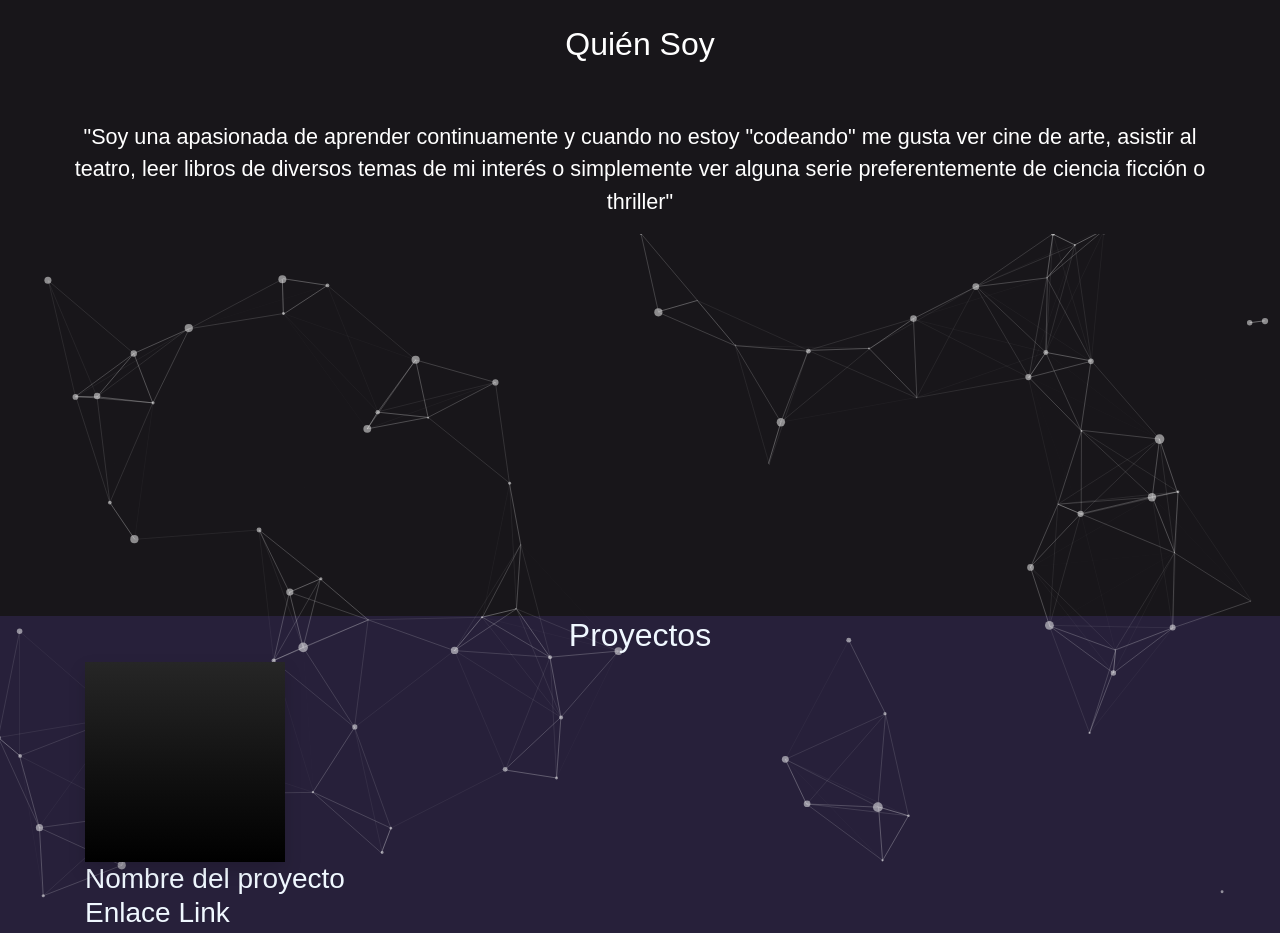
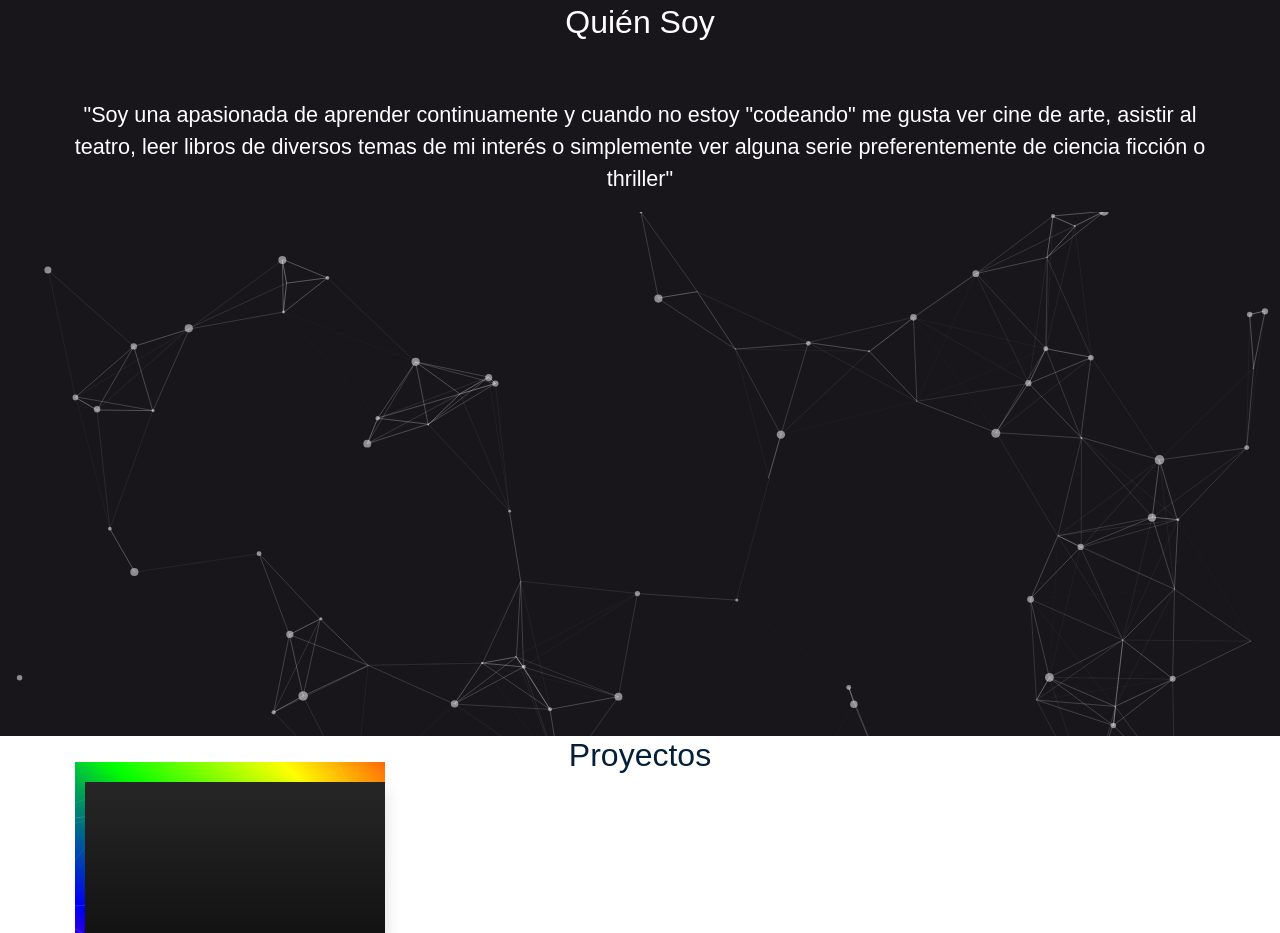
Before and after one commit to March-Hdz-Carba/March-Hdz-Carba.github.io, a website: page src/index.html in a window 1280 px wide. Shown: the part 872-1805 px from the top of the page. Drawn offline with nearby package versions, Linux system fonts and the light colour scheme; files that its build step writes are made by us from their sources; animation ran at ten frames a second.

Commit message:
Create change on designe

```diff
--- a/src/AboutMe.css
+++ b/src/AboutMe.css
@@ -1,12 +1,12 @@
 /*Efect with particles.js*/
 #particles-js{
-    height: 85vh;
+    height: 100vh;
     background: rgb(24, 22, 26);
 }
 
 
 
 .textAboutme{
-    padding-top: 8%;
+    padding-top: 6%;
     color:#fff;
 }
--- a/src/Name.css
+++ b/src/Name.css
@@ -20,11 +20,14 @@
         rgb(21, 255, 0), rgb(98, 0, 255), rgb(204, 0, 255));
     mix-blend-mode: color;
     pointer-events: none;
-
+    transform: translateZ(0);
 }
 
 video{
     object-fit: cover;
+    /* width: 100%; */
+    /* justify-content: center;
+    align-items: center; */
 }
 
 .nameStyle {
@@ -65,6 +68,94 @@ h1 span {
     display: inline-block;
     animation: animate 2s linear forwards;
 }
+
+
+@keyframes animate{
+    0% {opacity: 0;
+        transform: rotateY(90deg);
+        /* filter: blur(10px) */
+        /* box-shadow: 0px 0px 0px; */
+    }
+    100% {opacity: 4;
+        transform: rotateY(0deg);
+        /* filter: blur(0px) */
+    }
+}
+
+.sloganStyle {
+    opacity: 0;
+    display: inline-block;
+    animation: animate 3.8s linear forwards;
+}
+
+h1 span:nth-child(1)
+    {
+        animation-delay: 0.5s;
+    }
+h1 span:nth-child(2)
+    {
+        animation-delay: 0.6s;
+    }
+h1 span:nth-child(3)
+    {
+        animation-delay: 0.7s;
+    }
+h1 span:nth-child(4)
+    {
+        animation-delay: 0.8s;
+    }
+h1 span:nth-child(5)
+    {
+        animation-delay: 0.9s;
+    }
+h1 span:nth-child(6)
+    {
+        animation-delay: 1s;
+    }
+h1 span:nth-child(7)
+    {
+        animation-delay: 1.2s;
+    }
+h1 span:nth-child(8)
+    {
+        animation-delay: 1.4s;
+    }
+h1 span:nth-child(9)
+    {
+        animation-delay: 1.6s;
+    }
+h1 span:nth-child(10)
+    {
+        animation-delay: 1.8s;
+    }
+h1 span:nth-child(11)
+    {
+        animation-delay: 2s;
+    }
+h1 span:nth-child(12)
+    {
+        animation-delay: 2.2s;
+    }
+h1 span:nth-child(13)
+    {
+        animation-delay: 2.4s;
+    }
+h1 span:nth-child(14)
+    {
+        animation-delay: 2.6s;
+    }
+h1 span:nth-child(15)
+    {
+        animation-delay: 2.8s;
+    }
+h1 span:nth-child(16)
+    {
+        animation-delay: 2.9s;
+    }
+h1 span:nth-child(17)
+    {
+        animation-delay: 3s;
+    }
 
 @media (max-width: 1024px){
     .nameStyle {
@@ -259,89 +350,3 @@ h1 span {
         width: 90%;
     }
     }
-
-@keyframes animate{
-    0% {opacity: 0;
-        transform: rotateY(90deg);
-        filter: blur(10px)
-    }
-    100% {opacity: 2;
-        transform: rotateY(0deg);
-        filter: blur(0px)
-    }
-}
-
-.sloganStyle {
-    opacity: 0;
-    display: inline-block;
-    animation: animate 3.8s linear forwards;
-}
-
-h1 span:nth-child(1)
-{
-    animation-delay: 0.5s;
-}
-h1 span:nth-child(2)
-{
-    animation-delay: 0.6s;
-}
-h1 span:nth-child(3)
-{
-    animation-delay: 0.7s;
-}
-h1 span:nth-child(4)
-{
-    animation-delay: 0.8s;
-}
-h1 span:nth-child(5)
-{
-    animation-delay: 0.9s;
-}
-h1 span:nth-child(6)
-{
-    animation-delay: 1s;
-}
-h1 span:nth-child(7)
-{
-    animation-delay: 1.2s;
-}
-h1 span:nth-child(8)
-{
-    animation-delay: 1.4s;
-}
-h1 span:nth-child(9)
-{
-    animation-delay: 1.6s;
-}
-h1 span:nth-child(10)
-{
-    animation-delay: 1.8s;
-}
-h1 span:nth-child(11)
-{
-    animation-delay: 2s;
-}
-h1 span:nth-child(12)
-{
-    animation-delay: 2.2s;
-}
-h1 span:nth-child(13)
-{
-    animation-delay: 2.4s;
-}
-h1 span:nth-child(14)
-{
-    animation-delay: 2.6s;
-}
-h1 span:nth-child(15)
-{
-    animation-delay: 2.8s;
-}
-h1 span:nth-child(16)
-{
-    animation-delay: 3s;
-}
-h1 span:nth-child(17)
-{
-    animation-delay: 3.2s;
-}
--- a/src/Projects.css
+++ b/src/Projects.css
@@ -1,13 +1,28 @@
 .projects{
-    background: rgb(39, 32, 58);
+    /* background: rgb(39, 32, 58); */
     margin: 0;
     padding: 0;
-    color: aliceblue;
+    color: rgb(4, 32, 56);
 }
 
 .shadow{
   position: relative;
-  width: 200px;
-  height: 200px;
+  /* margin: 200px auto 0; */
+  width: 300px;
+  height: 300px;
   background: linear-gradient(0deg,#000,#262626);
 }
+
+.shadow::before{
+  content: '';
+  position: absolute;
+  top: -20px;
+  left: -10px;
+  /* right: -20px;
+  bottom: -20px;  */
+  background: linear-gradient(45deg,#fb0094,#0000ff,#00ff00,#ffff00,#ff000f,#fb0094,#0000ff,#00ff00,#ffff00,#ff000f);
+  background-size: 400%;
+  width: calc(100% + 10px);
+  height: calc(100% + 10px);
+  z-index: -1;
+}
--- a/src/index.html
+++ b/src/index.html
@@ -5,6 +5,7 @@
     <meta name="viewport" content="width=device-width, initial-scale=1, minimum-scale=1, maximum-scale=1">
     <meta http-equiv="X-UA-Compatible" content="ie=edge">
     <title>Portafolio</title>
+    <link rel="dns-prefetch" href="https://www.google-analytics.com/">
     <link rel="stylesheet" href="https://stackpath.bootstrapcdn.com/bootstrap/4.3.1/css/bootstrap.min.css" integrity="sha384-ggOyR0iXCbMQv3Xipma34MD+dH/1fQ784/j6cY/iJTQUOhcWr7x9JvoRxT2MZw1T" crossorigin="anonymous">
     <link href="https://stackpath.bootstrapcdn.com/font-awesome/4.7.0/css/font-awesome.min.css" rel="stylesheet" integrity="sha384-wvfXpqpZZVQGK6TAh5PVlGOfQNHSoD2xbE+QkPxCAFlNEevoEH3Sl0sibVcOQVnN" crossorigin="anonymous">
     <link rel="stylesheet" type="text/css" href="style.css">
@@ -103,8 +104,8 @@
     <!--Section of About me-->
     <div id="particles-js">
         <section class="aboutMe" id="aboutMe">
-            <div class="container" >
-                <div class="row text-center justify-content-center textAboutme ">
+            <div class="container">
+                <div class="row text-center justify-content-center textAboutme">
                     <h2>
                         Quién Soy
                     </h2>
@@ -118,6 +119,7 @@
             </div>
         </section>
     </div>
+
 
     <!--Section of Projects-->
     <section class="projects" id="projects">
@@ -267,26 +269,6 @@
     <!--Scrip for particles-->
     <script type="text/javascript" src="resourses/particles.js"></script>
     <script type="text/javascript" src="resourses/app.js"></script>
-    <!--Scrip for slider-->
-    <script type="text/javascript" src="resourses/swiper.min.js"></script>
-     <!-- Initialize Swiper -->
-    <script>
-            var swiper = new Swiper('.swiper-container', {
-            effect: 'coverflow',
-            grabCursor: true,
-            centeredSlides: true,
-            slidesPerView: 'auto',
-            coverflowEffect: {
-                rotate: 50,
-                stretch: 0,
-                depth: 100,
-                modifier: 1,
-                slideShadows : true,
-            },
-            pagination: {
-                el: '.swiper-pagination',
-            },
-            });
     </script>
 </body>
 </html>
--- a/src/resourses/particles.js
+++ b/src/resourses/particles.js
@@ -33,7 +33,7 @@ var pJS = function(tag_id, params){
         type: 'circle',
         stroke: {
           width: 0,
-          color: '#ff0000'
+          color: '#ff000'
         },
         polygon: {
           nb_sides: 5
```
